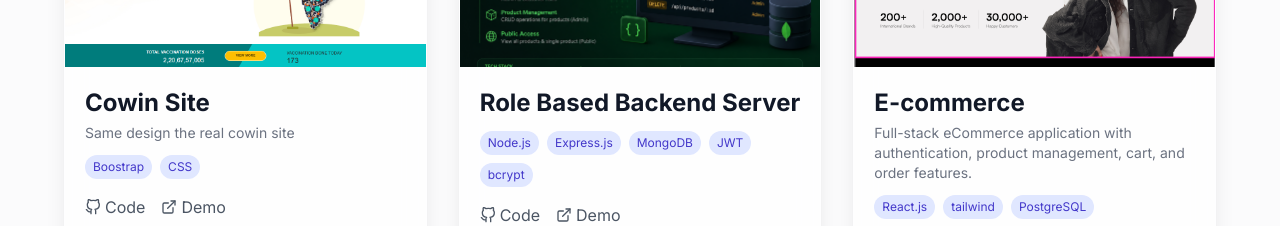
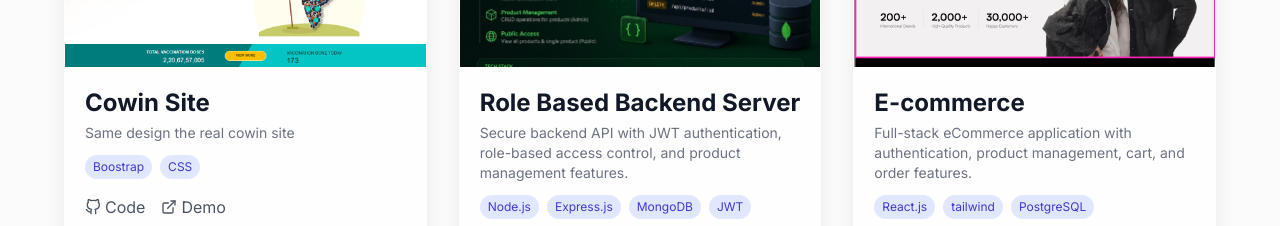
Before and after one commit to Ameen-OG/Portfolio-ameen, a React (Vite) app: page / in a window 1280 px wide. Shown: the part 2520-2746 px from the top of the page. Built offline with nearby package versions, Linux system fonts and the light colour scheme.

Commit message:
rolebased project setup

```diff
--- a/src/components/Projects.jsx
+++ b/src/components/Projects.jsx
@@ -5,7 +5,7 @@
 
 const projectsData = [
   { id: 1, title: 'Cowin Site', category: 'frontend', image: '/cowin.png', desc: 'Same design the real cowin site', tech: ['Boostrap' ,'CSS'], github: '#', demo: '#', features: ['Live charts', 'Dark mode'] },
-  { id: 2, title: 'Role Based Backend Server', description: 'Secure backend API with JWT authentication, role-based access control, and product management features.', category: 'backend', image: '/Rolebased.png', tech: ['Node.js', 'Express.js', 'MongoDB', 'JWT', 'bcrypt'], github: '#', demo: '#', features: ['User signup & login', 'JWT authentication', 'Admin & customer roles', 'Protected admin routes', 'CRUD products API', 'Public product endpoints'] },
+  { id: 2, title: 'Role Based Backend Server', category: 'backend', image: '/Rolebased.png', desc: 'Secure backend API with JWT authentication, role-based access control, and product management features.', tech: ['Node.js', 'Express.js', 'MongoDB', 'JWT', 'bcrypt'], github: '#', demo: '#', features: ['User signup & login', 'JWT authentication', 'Admin & customer roles', 'Protected admin routes', 'CRUD products API', 'Public product endpoints'] },
   { id: 3, title: 'E-commerce', category: 'fullstack', image: '/ecommerce.png', desc: 'Full-stack eCommerce application with authentication, product management, cart, and order features.', tech: ['React.js', 'tailwind', 'PostgreSQL'], github: '#', demo: '#', features: ['Realtime updates', 'Drag & drop'] },
   { id: 4, title: 'Portfolio 3.0', category: 'frontend', image: 'https://picsum.photos/id/20/400/300', desc: 'Modern portfolio with glassmorphism', tech: ['React', 'Framer', 'Tailwind'], github: '#', demo: '#', features: ['Smooth transitions'] }
 ];
```
